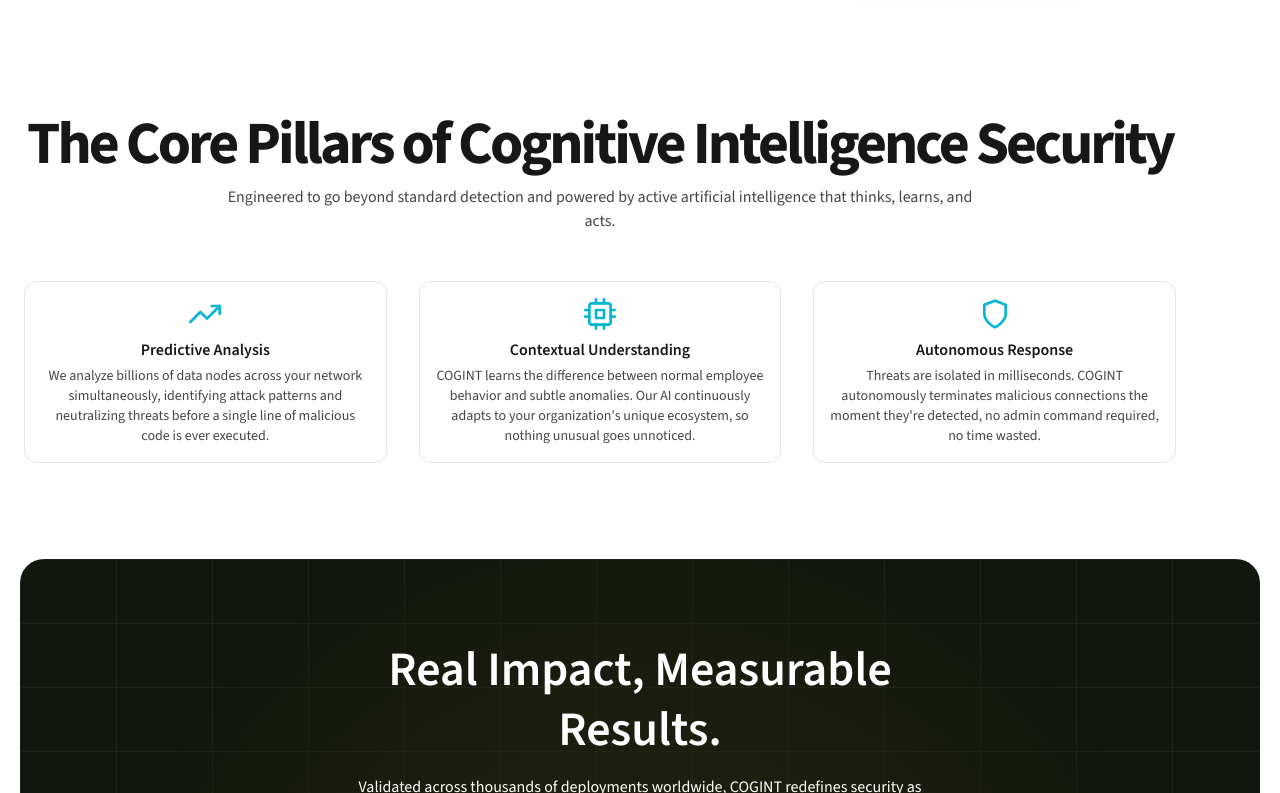
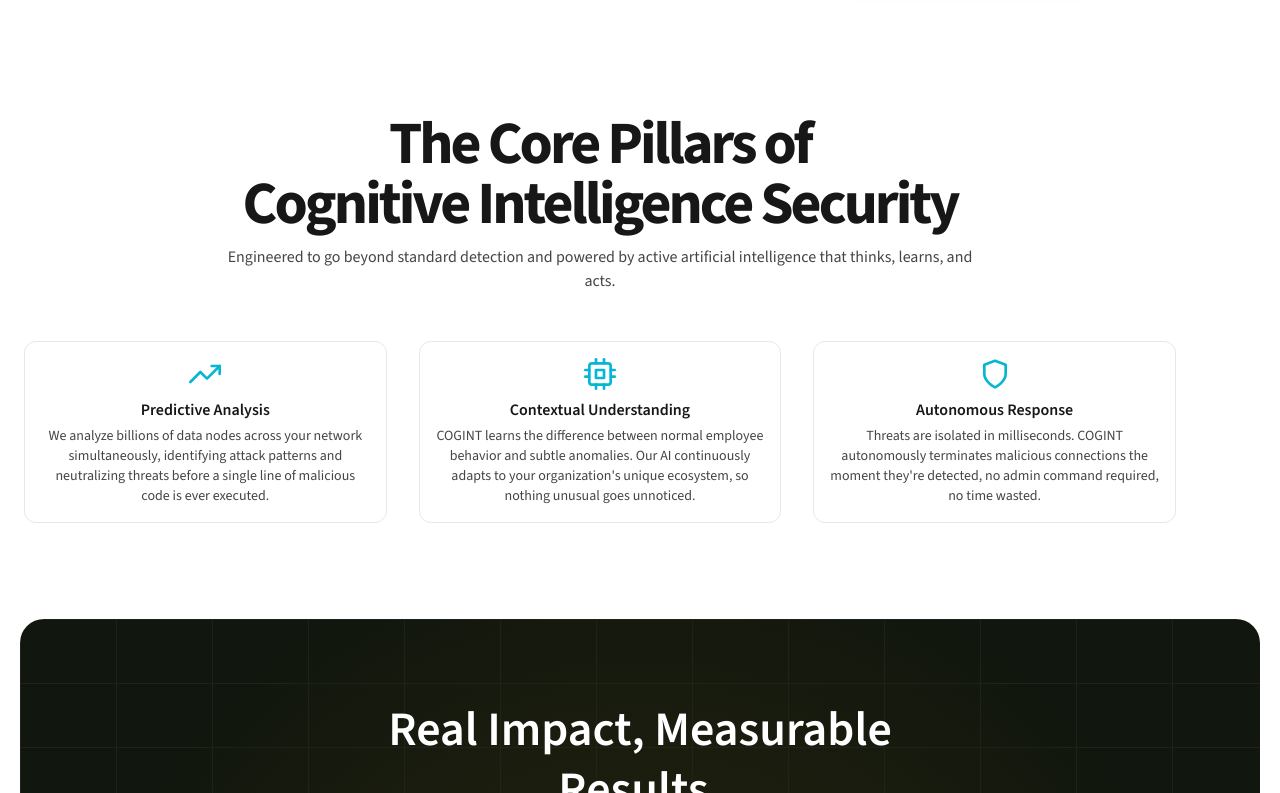
Before and after one commit to cognir-brain/cogint-landing-page, a Next.js app: page / in a window 1280 px wide. Shown: the part 1587-2380 px from the top of the page. Built offline with nearby package versions, Linux system fonts and the light colour scheme.

Commit message:
perbaiki kalimat

```diff
--- a/src/components/Benefits/Benefits.tsx
+++ b/src/components/Benefits/Benefits.tsx
@@ -51,7 +51,10 @@
                     <div className="w-full text-center">
                         {/* Title - mobile: 2 baris, desktop: 1 baris */}
                         <h3 className="text-2xl sm:text-4xl lg:text-5xl xl:text-6xl font-bold text-foreground leading-tight sm:leading-none tracking-tighter lg:whitespace-nowrap">
-                            The Core Pillars of Cognitive Intelligence Security
+                            The Core Pillars of
+                        </h3>
+                        <h3 className="text-2xl sm:text-4xl lg:text-5xl xl:text-6xl font-bold text-foreground leading-tight sm:leading-none tracking-tighter lg:whitespace-nowrap">
+                            Cognitive Intelligence Security
                         </h3>
 
                         {/* Description - mobile: max-w-[280px], desktop: lebih lebar */}
```
